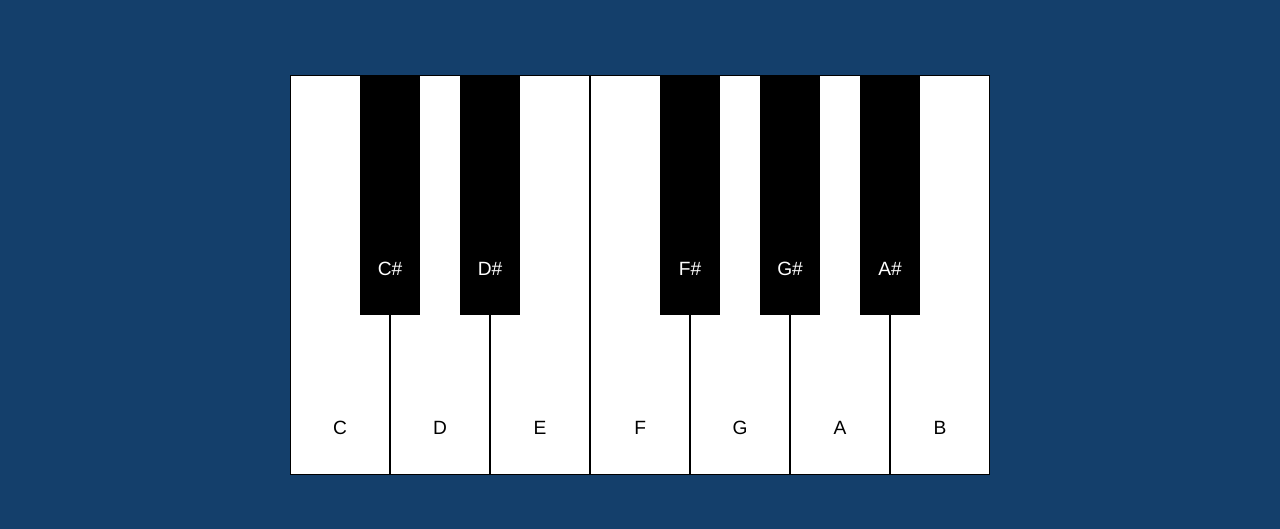
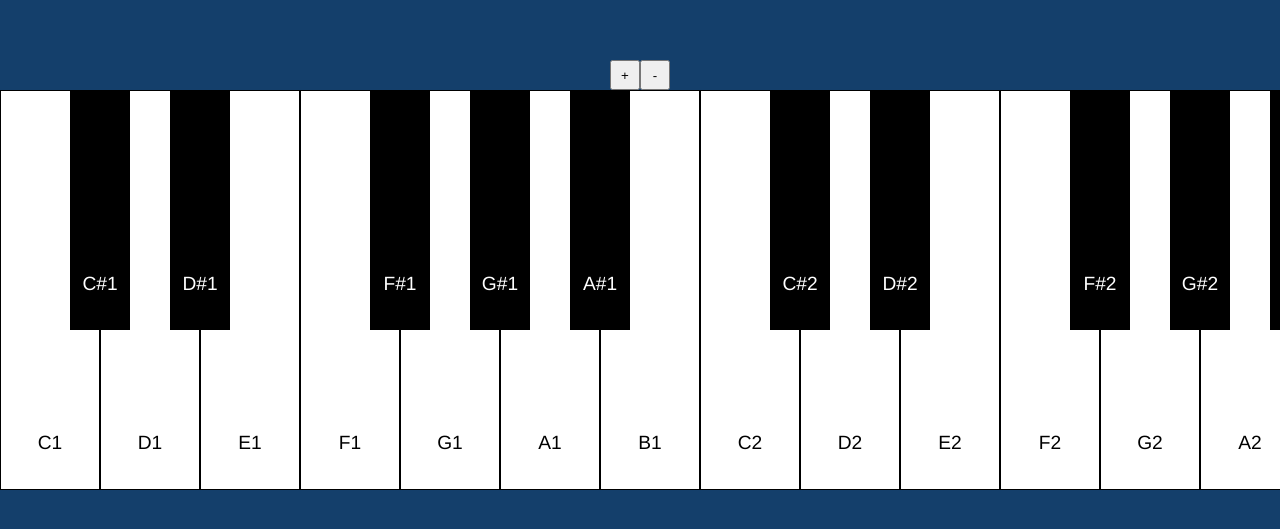
Before and after one commit to alejoayala2104/piano-for-singers, a plain HTML site: page index.html in a window 1280 px wide. Shown: the part 125-654 px from the top of the page. Drawn offline with Linux system fonts and the light colour scheme.

Commit message:
Se agregó la funcionalidad de cambiar de octavas en las teclas. Se busca forma de restructurar con data attributes

```diff
--- a/css/styles.css
+++ b/css/styles.css
@@ -11,13 +11,37 @@ body{
     align-items: center;
 }
 
+main{
+    display: flex;
+    justify-content: center;
+    flex-direction: column;
+    overflow-x: auto;
+}
+
+.buttons-container{
+    display: flex;
+    justify-content: center;
+    gap: 0;
+}
+.buttons-container button{
+    width: 30px;
+    height: 30px;
+}
+
+.piano-container{
+    display: flex;
+    overflow-x: scroll;
+}
+
 .piano{
     display: flex;
     font-family: Helvetica, sans-serif;
+
 }
 
 .key{
     height: calc(var(--width)*4);
+    max-height: 100vh;
     width: var(--width);
     display: flex;
     justify-content: center;
--- a/index.html
+++ b/index.html
@@ -6,10 +6,16 @@
     <meta name="viewport" content="width=device-width, initial-scale=1.0">
     <title>Document</title>
     <link rel="stylesheet" href="css/styles.css">
+    <script src="js/audiosynth.js" defer></script>
     <script src="js/app.js" defer></script>
-    <script src="js/audiosynth.js" defer></script>
 </head>
 <body>
+    <main>
+        <div class="buttons-container">
+            <button onclick="addOctave()" id="add-octave">+</button>
+            <button onclick="subtractOctave()" id="subtract-octave">-</button>
+        </div>
+        <div class="piano-container">
             <div class="piano">
                 <div data-note="C" class="key white">C</div>
                 <div data-note="C#" class="key black">C#</div>
@@ -24,7 +30,35 @@
                 <div data-note="A#" class="key black">A#</div>
                 <div data-note="B" class="key white">B</div>
             </div>
-
-    <audio id="C" src="notes/C.mp3"></audio>
+            <div class="piano">
+                <div data-note="C" class="key white">C</div>
+                <div data-note="C#" class="key black">C#</div>
+                <div data-note="D" class="key white">D</div>
+                <div data-note="D#" class="key black">D#</div>
+                <div data-note="E" class="key white">E</div>
+                <div data-note="F" class="key white">F</div>
+                <div data-note="F#" class="key black">F#</div>
+                <div data-note="G" class="key white">G</div>
+                <div data-note="G#" class="key black">G#</div>
+                <div data-note="A" class="key white">A</div>
+                <div data-note="A#" class="key black">A#</div>
+                <div data-note="B" class="key white">B</div>
+            </div>
+            <div class="piano">
+                <div data-note="C" class="key white">C</div>
+                <div data-note="C#" class="key black">C#</div>
+                <div data-note="D" class="key white">D</div>
+                <div data-note="D#" class="key black">D#</div>
+                <div data-note="E" class="key white">E</div>
+                <div data-note="F" class="key white">F</div>
+                <div data-note="F#" class="key black">F#</div>
+                <div data-note="G" class="key white">G</div>
+                <div data-note="G#" class="key black">G#</div>
+                <div data-note="A" class="key white">A</div>
+                <div data-note="A#" class="key black">A#</div>
+                <div data-note="B" class="key white">B</div>
+            </div>
+        </div>
+    </main>
 </body>
 </html>
--- a/js/app.js
+++ b/js/app.js
@@ -1 +1,45 @@
-Synth.generate(sound, note, octave, duration);
+const keys = document.querySelectorAll('.key');
+const addOctaveButton = document.querySelector('#add-octave')
+const subtractOctaveButton = document.querySelector('#subtract-octave')
+
+const pianoSounds = Synth.createInstrument('piano')
+// pianoSounds.play('C', 4, 2);
+
+// let keynotes = ['C','C#','D','D#','E','F','F#','G','G#','A','A#','B']
+
+var firstOctave = 1
+var secondOctave = 2
+var thirdOctave = 3
+
+const addOctave = () =>{
+    if(firstOctave<4){
+        firstOctave++;
+        secondOctave++;
+        thirdOctave++;
+    }
+    updateKeys()
+}
+
+const subtractOctave = () =>{
+    if(firstOctave>1){
+        firstOctave--;
+        secondOctave--;
+        thirdOctave--;
+    }
+    updateKeys()
+}
+
+const updateKeys = () => {
+    keys.forEach((key, index) =>{
+        if (index <= 11) {
+            key.innerHTML = key.dataset.note + firstOctave
+        }
+        else if(index <= 23){
+            key.innerHTML = key.dataset.note  + secondOctave
+        }else{
+            key.innerHTML = key.dataset.note  + thirdOctave
+        }
+    })
+}
+
+updateKeys()
```
Lines whose indentation alone changed are shown as unchanged.
